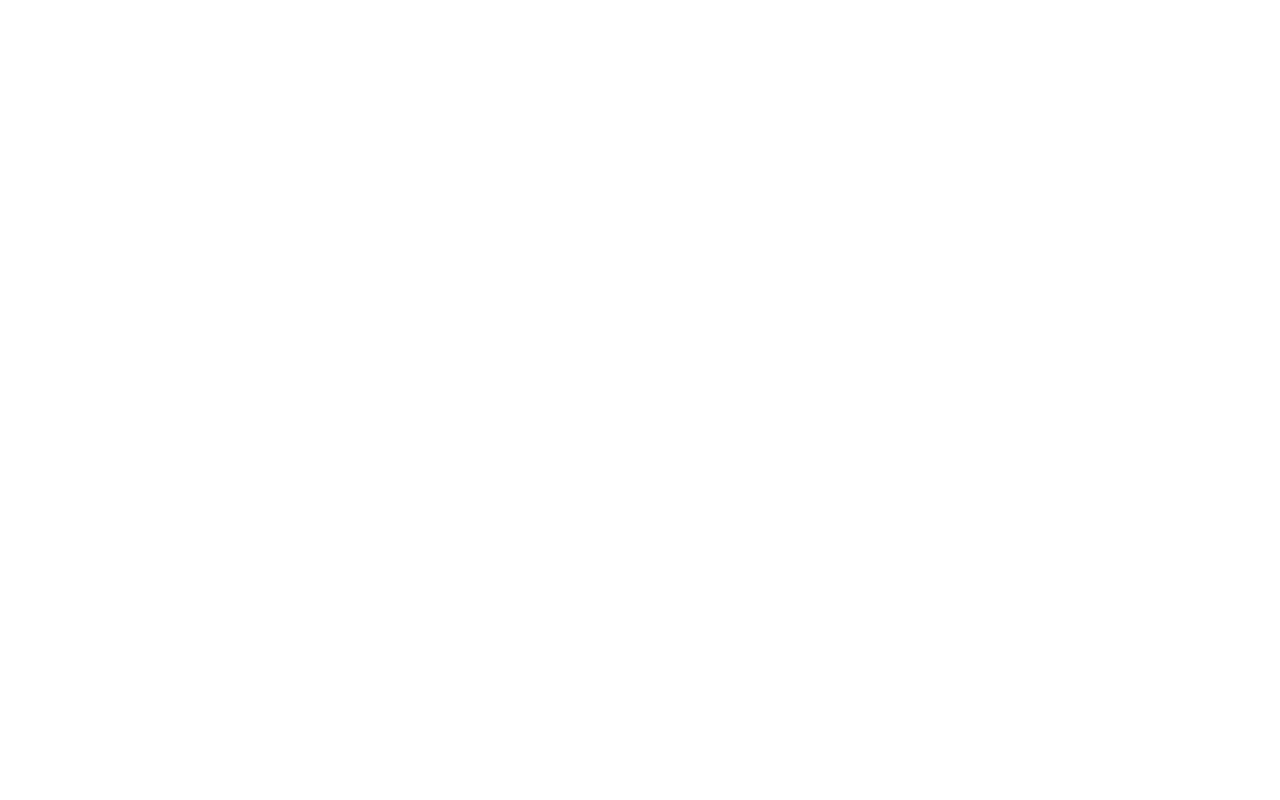
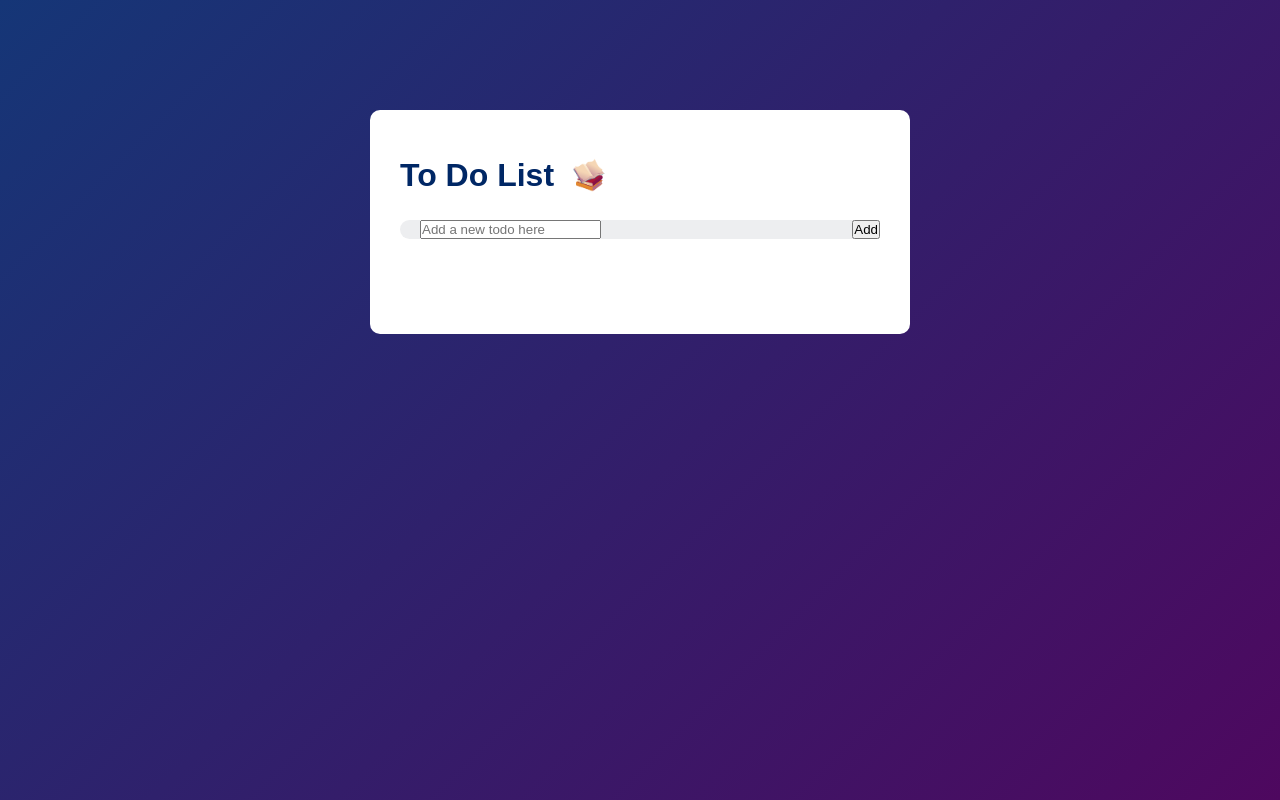
Before and after one commit to ksupa/To-Do-List, a plain HTML site: page index.html in a window 1280 px wide. Drawn offline with Linux system fonts and the light colour scheme.

Commit message:
Added img folder, Added div with class of row container an input and button, Styled todo and row, Added CSS variables

```diff
--- a/css/styles.css
+++ b/css/styles.css
@@ -5,9 +5,50 @@
     box-sizing: border-box;
 }
 
+:root {
+    --background-gradient: linear-gradient(135deg, #153677, #4e085f);
+    --header: #002765;
+    --todo-background: #edeef0;
+}
+
 .container {
     width: 100%;
     min-height: 100vh;
-    background: linear-gradient(135deg #153677, #4e085f);
+    background: var(--background-gradient);
     padding: 10px;
 }
+
+
+/* Todo Box */
+.todo {
+    width: 100%;
+    max-width: 540px;
+    background: white;
+    margin: 100px auto 20px;
+    padding: 40px 30px 70px;
+    border-radius: 10px;
+}
+
+.todo h1 {
+    color: var(--header);
+    display: flex;
+    align-items: center;
+    margin-bottom: 20px;
+}
+
+.todo h1 img {
+    width: 50px;
+    margin-left: 10px;
+}
+
+
+/* Add Todo */
+.row {
+    display: flex;
+    align-items: center;
+    justify-content: space-between;
+    background: var(--todo-background);
+    border-radius: 30px;
+    padding-left: 20px;
+    margin-bottom: 25px;
+}
--- a/index.html
+++ b/index.html
@@ -9,7 +9,15 @@
 </head>
 <body>
     <div class="container">
+        <div class="todo">
+            <h1>To Do List <img src="img/books.png" alt="Open book on a stack of books"></h1>
 
+            <div class="row">
+                <input type="text" id="input-box" placeholder="Add a new todo here">
+
+                <button>Add</button>
+            </div>
+        </div>
     </div>
 </body>
 </html>
```
Also changed, not shown: img/books.png (added).
